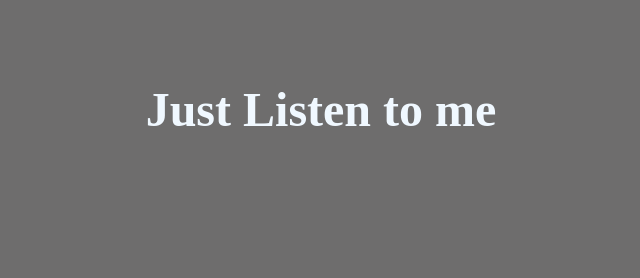
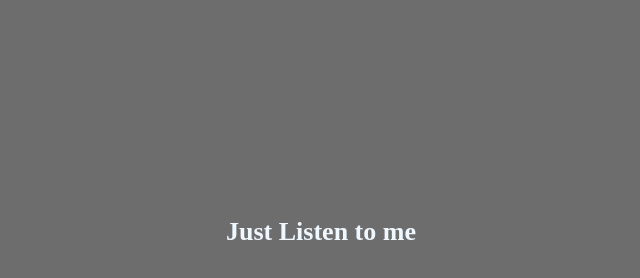
Before and after one commit to naveengus/callback-tome, a plain HTML site: page index.html in a window 1280 px wide. Shown: the whole page, without its empty margins (319-959 px from the left). Drawn offline with Linux system fonts and the light colour scheme.

Commit message:
new-callback

```diff
--- a/index.html
+++ b/index.html
@@ -12,8 +12,8 @@
       .root {
         display: flex;
         justify-content: center;
-        margin-top: 50px;
-        font-size: x-large;
+        margin-top: 200px;
+        font-size: small;
       }
     </style>
   </head>
--- a/script.js
+++ b/script.js
@@ -36,7 +36,7 @@ setTimeout(() => {
                       setTimeout(() => {
                         h1.innerHTML = "";
                         h1.innerHTML = "I Love You soo much! ";
-                      }, 1000);
+                      }, 2000);
                     }, 1000);
                   }, 1000);
                 }, 1000);
@@ -46,7 +46,7 @@ setTimeout(() => {
         }, 2000);
       }, 2000);
     }, 2000);
-  }, 2000);
+  }, 1000);
 }, 1000);
 
 node.appendChild(h1);
```
